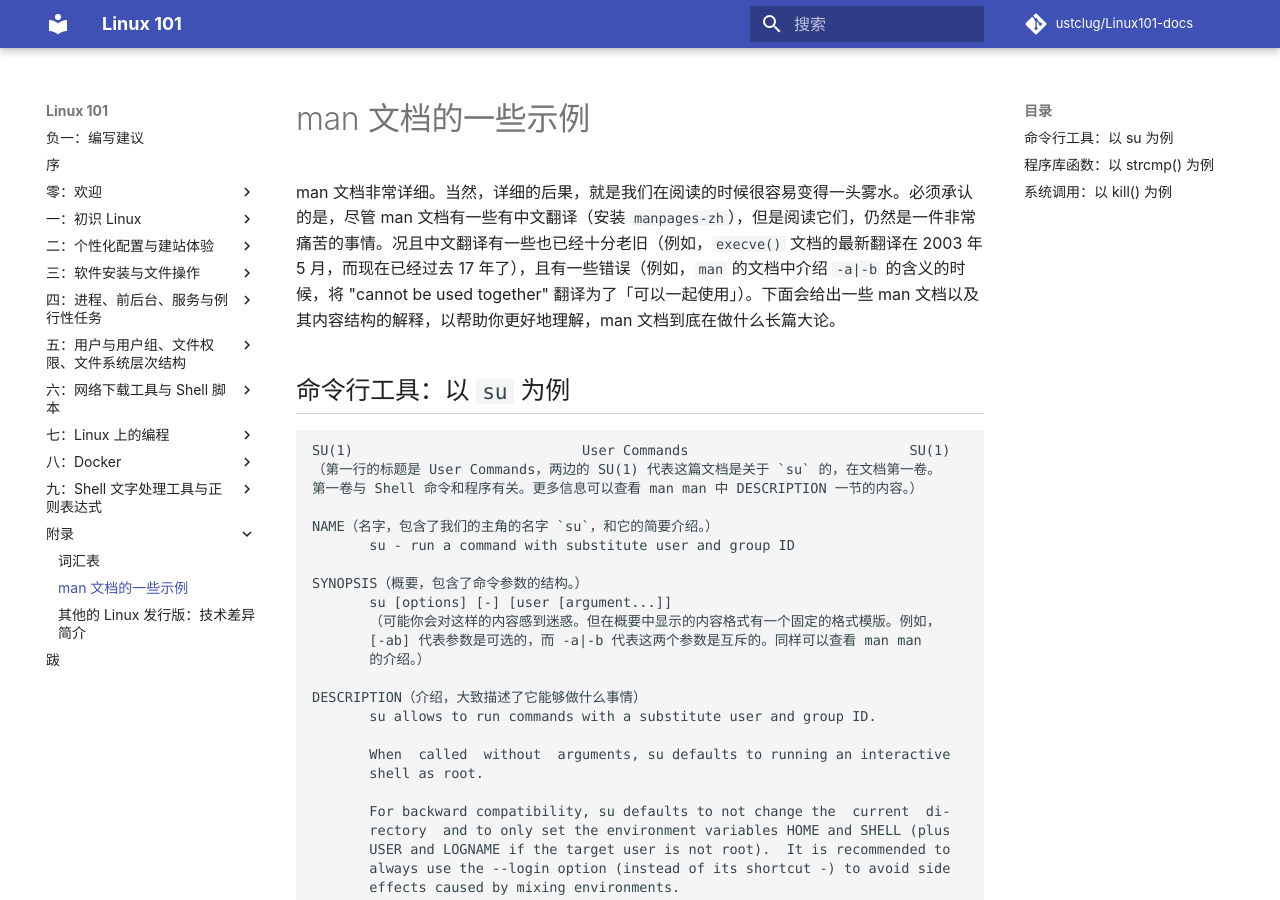
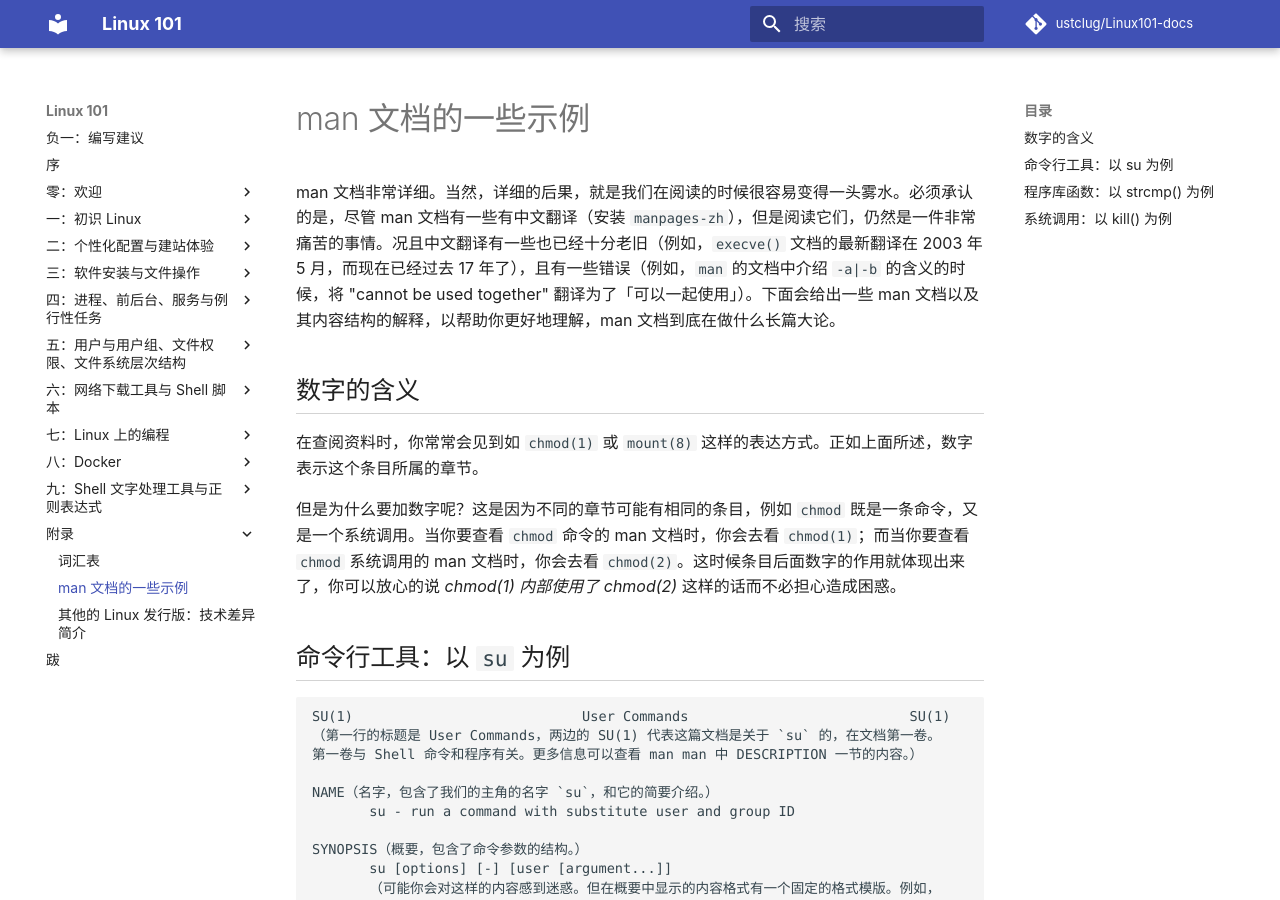
Before and after one commit to ustclug/Linux101-docs, an MkDocs documentation site: the page built from docs/Appendix/man.md, in a window 1280 px wide and 900 px high. Built offline with MkDocs 1.6.1 and Material for MkDocs 9.7.7, drawn with Linux system fonts in a browser that asks for light colours; comment, search, counter and statistics services are not loaded.

Commit message:
Appendix/man: Add note about numbers

```diff
--- a/docs/Appendix/man.md
+++ b/docs/Appendix/man.md
@@ -1,6 +1,12 @@
 # man 文档的一些示例
 
 man 文档非常详细。当然，详细的后果，就是我们在阅读的时候很容易变得一头雾水。必须承认的是，尽管 man 文档有一些有中文翻译（安装 `manpages-zh`），但是阅读它们，仍然是一件非常痛苦的事情。况且中文翻译有一些也已经十分老旧（例如，`execve()` 文档的最新翻译在 2003 年 5 月，而现在已经过去 17 年了），且有一些错误（例如，`man` 的文档中介绍 `-a|-b` 的含义的时候，将 "cannot be used together" 翻译为了「可以一起使用」）。下面会给出一些 man 文档以及其内容结构的解释，以帮助你更好地理解，man 文档到底在做什么长篇大论。
+
+## 数字的含义 {#man-sections}
+
+在查阅资料时，你常常会见到如 `chmod(1)` 或 `mount(8)` 这样的表达方式。正如上面所述，数字表示这个条目所属的章节。
+
+但是为什么要加数字呢？这是因为不同的章节可能有相同的条目，例如 `chmod` 既是一条命令，又是一个系统调用。当你要查看 `chmod` 命令的 man 文档时，你会去看 `chmod(1)`；而当你要查看 `chmod` 系统调用的 man 文档时，你会去看 `chmod(2)`。这时候条目后面数字的作用就体现出来了，你可以放心的说 *chmod(1) 内部使用了 chmod(2)* 这样的话而不必担心造成困惑。
 
 ## 命令行工具：以 `su` 为例
 
```
